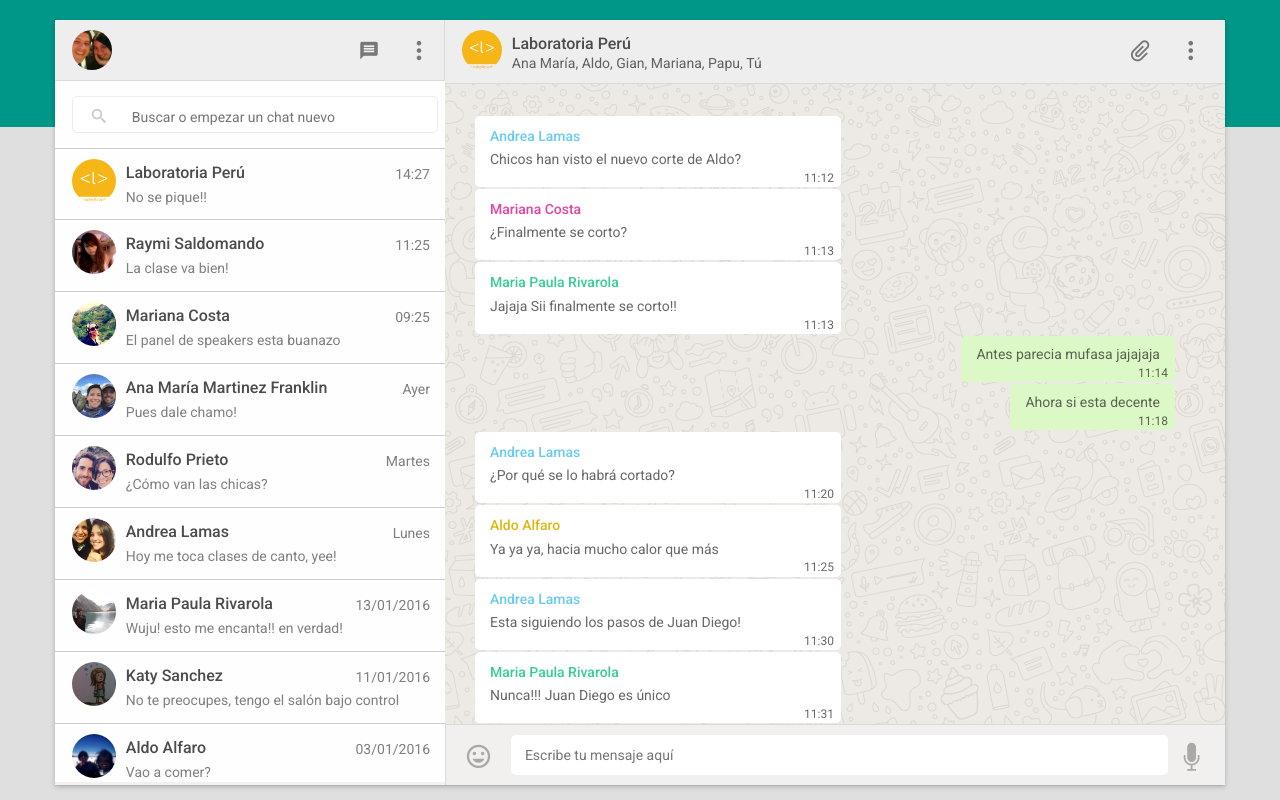
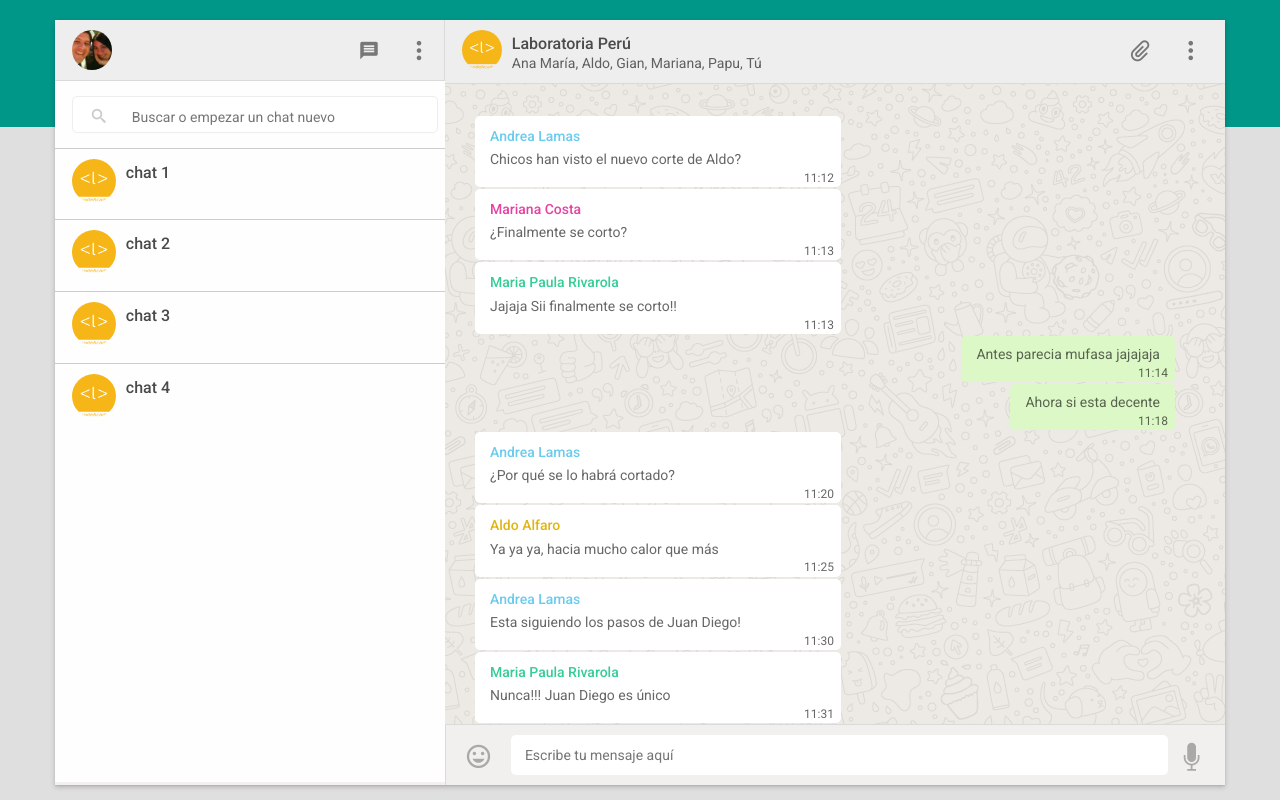
Before and after one commit to Madays/ejercicio-whatsapp1, a plain HTML site: page index.html in a window 1280 px wide. Drawn offline with Linux system fonts and the light colour scheme; files whose address does not match are found by name.

Commit message:
terminado lo echo en clases con el profe

```diff
--- a/index.html
+++ b/index.html
@@ -30,7 +30,7 @@
 	  				<div class="w-search icon-search">
 	  					<input type="text" placeholder="Buscar o empezar un chat nuevo" class="w-search-contacts">
 	  				</div>
-	  				<ul class="w-recent-chats" id='lista-chat'>
+	  				<ul class="w-recent-chats" id='lista-chat'>	  		<!--
 	  					<li>
 		  					<div class="avatar">
 		  						<img src="image/logocodeacademy.png" alt="" class="wh-44">
@@ -118,7 +118,7 @@
 	  							<p class="w-last-message">Estoy bajando con Aldo, vao a comer?</p>
 	  						</div>
 	  						<div class="time">03/01/2016</div>
-	  					</li>
+	  					</li>-->
 
 	  				</ul>
 	  			</aside>
--- a/js/main.js
+++ b/js/main.js
@@ -1,11 +1,39 @@
 //Parte Lógica
+var hora = new Date();
+function Chat(_nombre,_imagen){
+    this.nombre = _nombre;
+    this.imagenURL = _imagen;
+    this.ultimoMensaje = '';
+    this.horaUltimoMensaje = '';
+}
+var dataListaChats = [
+    new Chat('chat 1','image/logocodeacademy.png'),
+    new Chat('chat 2','image/logocodeacademy.png'),
+    new Chat('chat 3','image/logocodeacademy.png'),
+    new Chat('chat 4','image/logocodeacademy.png'),
+];
 //Parte visual
+var liListItem = null;
 function init(){
+    initChatList();
+}
+
+function initChatList(){
+    var elListaChats = document.getElementById('lista-chat');
+    for (var i in dataListaChats){
+        var htmlChatItem = '<li><div class="avatar">'+
+	  							'<img src="'+dataListaChats[i].imagenURL+'" alt="" class="wh-44">'+
+	  							'<h4 class="w-contact-name">'+dataListaChats[i].nombre+'</h4>'+
+	  							'<p class="w-last-message" id="mensaje">'+dataListaChats[i].ultimoMensaje+'</p>'+
+	  						'</div>'+
+	  						'<div class="time" id="hora">'+dataListaChats[i].horaUltimoMensaje+'</div></li>';
+        elListaChats.innerHTML += htmlChatItem;
+    }
     setEventChatList();
 }
 function setEventChatList(){
-    var listaChat = document.getElementById('lista-chat');
-    var arrListItems=listaChat.getElementsByTagName('li');
+    var listaChats = document.getElementById('lista-chat');
+    var arrListItems=listaChats.getElementsByTagName('li');
     for (var i=0; i<=arrListItems.length-1;i++){
         /*arrListItems[i].onclick=function(){
             alert("click");
@@ -15,13 +43,11 @@
 }
 
 function onChatItemClick(evt){
-    console.log(evt);
-    console.log(evt.currentTarget);
     var contactName = evt.currentTarget.getElementsByClassName('w-contact-name')[0].textContent;
     var imageURL=evt.currentTarget.getElementsByClassName('wh-44')[0].src;
     actualizarCabecera(contactName,imageURL,'conectado');
 }
-var liListItem = null;
+
 function onMensajeKey(evt){
     if(evt.keyCode==13){
         var inputMensajes = document.getElementById('mensajes');
@@ -30,16 +56,7 @@
         inputMensajes.value="";
     }
 }
-/*var listaChat = document.getElementById('lista-chat');
 
-var arrayListaChat=listaChat.getElementsByTagName('li');
-for(var i; i<=arrayListaChat.length;i++){
-    arrayListaChat[i].addEventListener('click',actualizarCabeceraYChatEvt) ;
- }*/
-function actualizarCabeceraYChatEvt(){
-    var inputMensajes = document.getElementById('mensajes');
-    actualizarCabeceraYChat(inputMensajes.value);
-}
 function crearMensaje(_mensaje){
 
     var htmlMensajeIn = '<div class="w-message w-message-in">'+
@@ -49,7 +66,6 @@
 	  								'<div class="time">11:12</div>'+
 	  							'</div>'+
 	  						'</div>';
-    var hora = new Date();
 
     var htmlMensajeOut = '<div class="w-message w-message-out">'+
 	  							'<div class="w-message-text">'+
@@ -57,51 +73,35 @@
 	  								'<div class="time">'+hora.getHours()+':'+hora.getMinutes()+'</div>'+
 	  							'</div>'+
 	  						'</div>';
+    /*var mensaje = liListItem.getElementsByClassName('w-last-message')[0];
+    mensaje.innerHTML = _mensaje;*/
+
     var elChat = document.getElementById('chat');
-    elChat .innerHTML+=htmlMensajeOut;
+    elChat.innerHTML+=htmlMensajeOut;
     elChat.scrollTop=elChat.scrollHeight;
-}
-
-function crearLisaChats(){
-
 }
 
 function crearChat(_mensaje){
 
-    var hora = new Date();
-
+    var elListaChats = document.getElementById('lista-chat');
+    if(liListItem==null){
+        liListItem = document.createElement('LI');
+    }
     var htmlChatItem = '<div class="avatar">'+
 		  				    '<img src="image/logocodeacademy.png" alt="" class="wh-44">'+
 		  				    '<h4 class="w-contact-name">Laboratoria Perú</h4>'+
 		  				    '<p class="w-last-message" id="mensaje">'+_mensaje+'</p>'+
 		  				'</div>'+
 							'<div class="time" id="hora">'+hora.getHours()+':'+hora.getMinutes()+'</div>';
-    if(liListItem==null){
-        liListItem = document.createElement('LI');
         liListItem.innerHTML = htmlChatItem;
-        var elListaChats = document.getElementById('lista-chat');
+        //var elListaChats = document.getElementById('lista-chat');
     //elListaChats.innerHTML+= htmlChatItem;
         elListaChats.insertBefore(liListItem, elListaChats.childNodes[0]);
 
-    }
+    setEventChatList();
 
 }
-/*function actualizarCabeceraYChat(_mensaje){
-    var htmlCabecera = '<div class="avatar">'+
-		  				    '<img src="image/logocodeacademy.png" alt="" class="wh-44">'+
-		  				    '<h4 class="w-contact-name">Laboratoria Perú</h4>'+
-		  				    '<p class="w-last-message" id="mensaje">'+_mensaje+'</p>'+
-		  				'</div>';
-    var cabeceraChat = document.getElementById('cabecera-chat');
-    cabeceraChat.innerHTML=htmlCabecera;
 
-    var hora = new Date();
-    var chat = document.getElementById('chat');
-    var htmlChat = '<p class="w-last-message" id="mensaje">'+_mensaje+'</p>'+
-		  				'</div>'+
-							'<div class="time" id="hora">'+hora.getHours()+':'+hora.getMinutes()+'</div>';
-    chat.innerHTML=htmlChat;
-}*/
 function actualizarCabecera(_contactName,_imageURL,_estado){
     var chatHeader=document.getElementById('chat-header');
     chatHeader.getElementsByClassName('w-contact-name')[0].innerHTML=_contactName;
```
